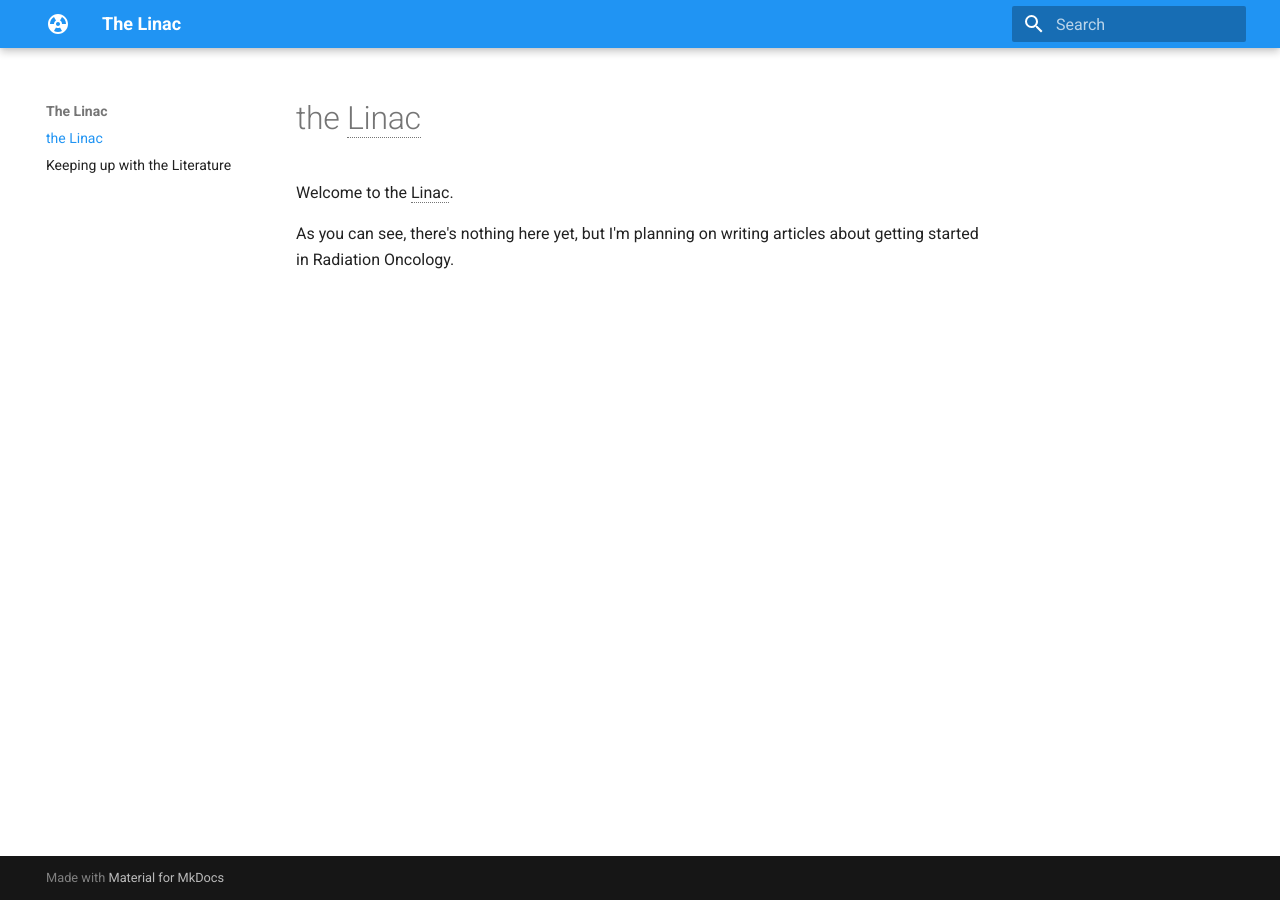
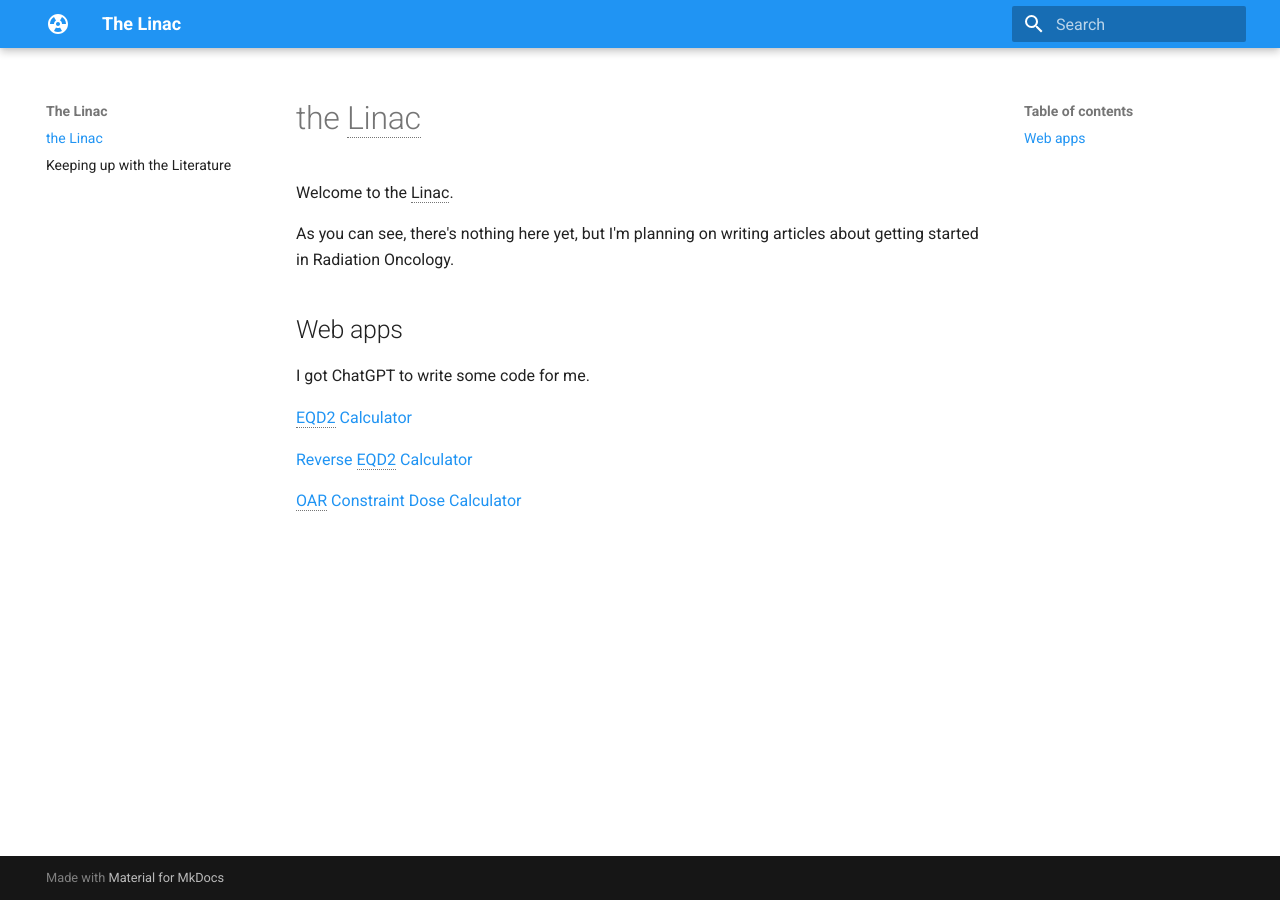
Before and after one commit to fractionasian/thelinac, an MkDocs documentation site: the page built from docs/index.md, in a window 1280 px wide. Built offline with MkDocs 1.6.1 and Material for MkDocs 9.7.7, drawn with Linux system fonts in a browser that asks for light colours.

Commit message:
added links

```diff
--- a/docs/index.md
+++ b/docs/index.md
@@ -3,3 +3,13 @@
 Welcome to the Linac.
 
 As you can see, there's nothing here yet, but I'm planning on writing articles about getting started in Radiation Oncology.
+
+## Web apps
+
+I got ChatGPT to write some code for me.
+
+[EQD2 Calculator](https://fractionasian.github.io/eqd2/)
+
+[Reverse EQD2 Calculator](https://fractionasian.github.io/reverse-eqd2/)
+
+[OAR Constraint Dose Calculator](https://fractionasian.github.io/oar-constraints/)
```
